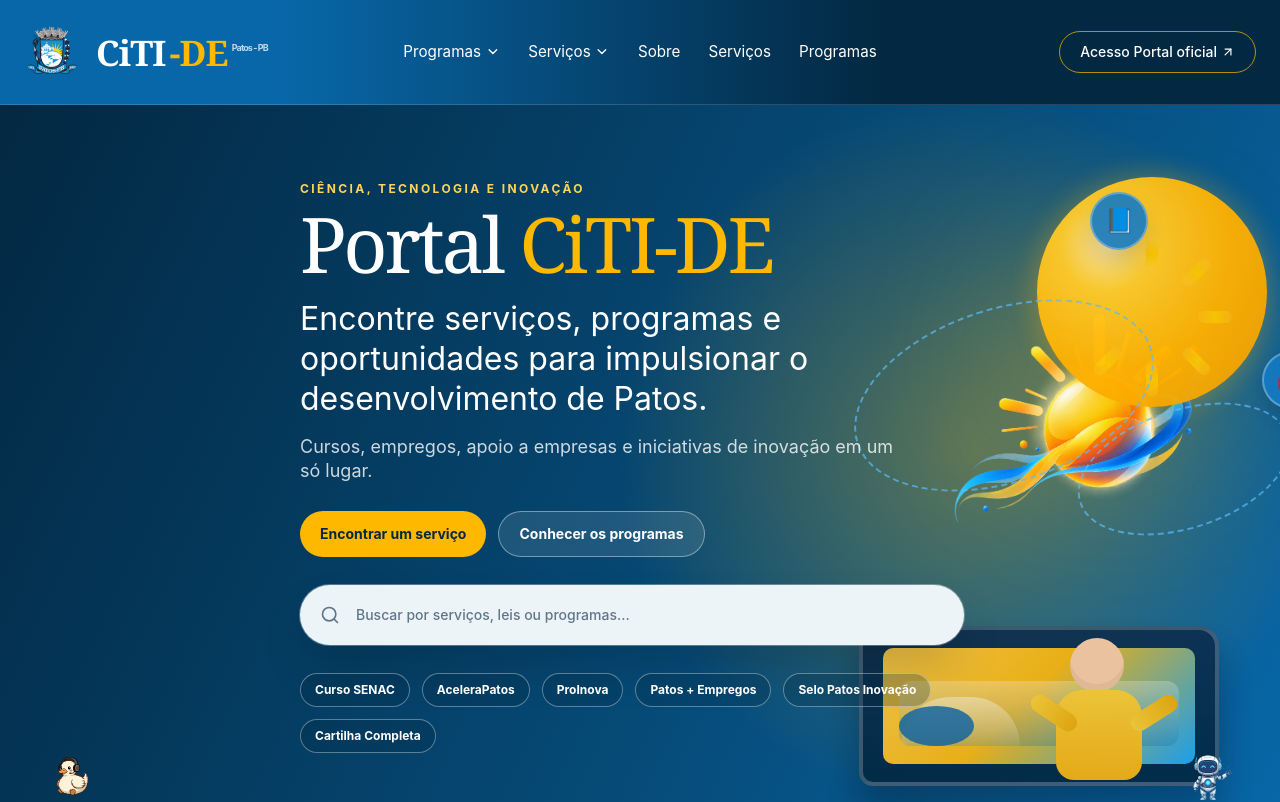
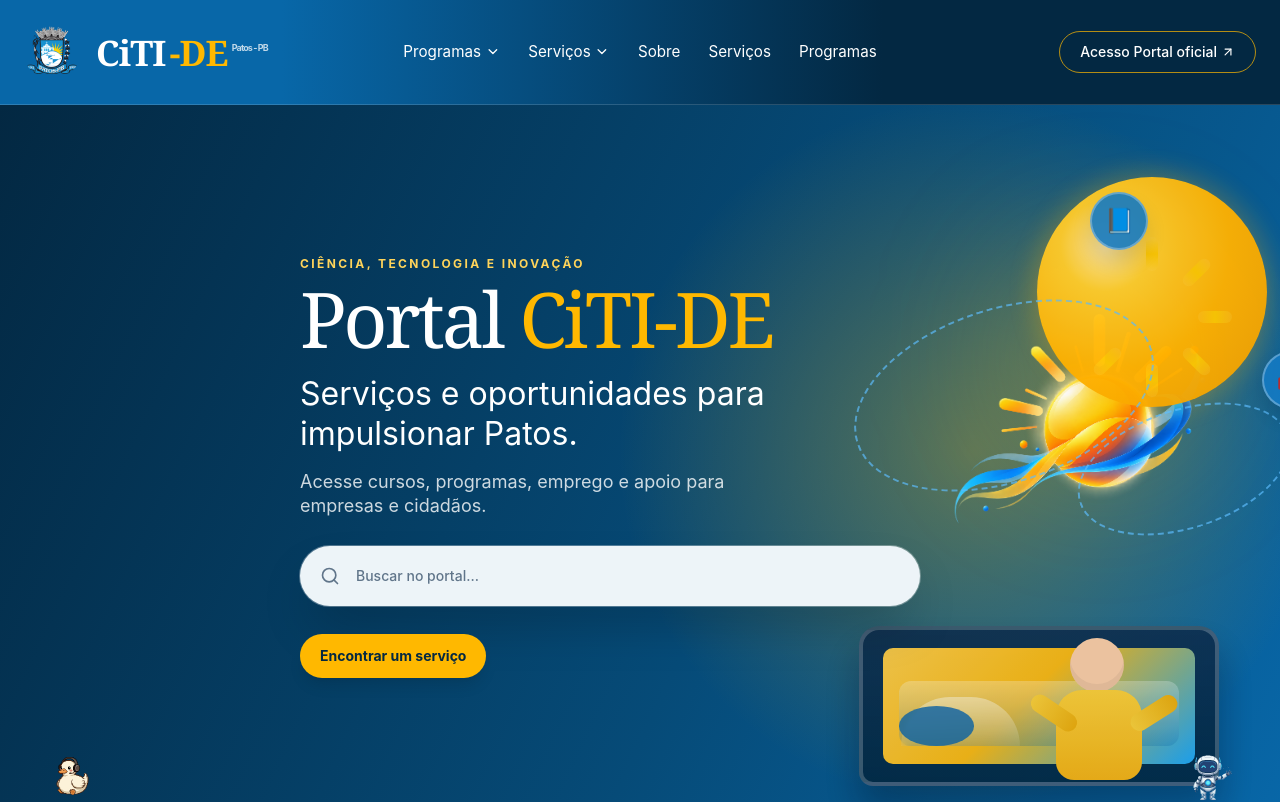
Before and after one commit to otavio2019/CITI-DE, a Next.js app: page / in a window 1280 px wide. Shown: the top 802 px of the page. Built offline with nearby package versions, Linux system fonts and the light colour scheme.

Commit message:
Organização

```diff
--- a/src/components/sections/HeroSection.tsx
+++ b/src/components/sections/HeroSection.tsx
@@ -59,30 +59,23 @@
 					<h1 className="max-w-full font-[family-name:var(--font-joan)] text-[clamp(2.5rem,6vw,6.4rem)] leading-[0.9] tracking-[-0.04em] md:text-[clamp(2.8rem,6vw,6.8rem)]">
 						Portal <span className="text-[var(--citi-yellow)]">CiTI-DE</span>
 					</h1>
-					<p className="mt-5 max-w-[38rem] text-lg leading-tight text-white sm:text-2xl lg:text-[2rem]">Encontre serviços, programas e oportunidades para impulsionar o desenvolvimento de Patos.</p>
-					<p className="mt-4 max-w-[38rem] text-sm leading-6 text-white/80 sm:text-base lg:text-lg">Cursos, empregos, apoio a empresas e iniciativas de inovação em um só lugar.</p>
-					{/* Ações prioritárias aparecem antes da busca para orientar o visitante. */}
-					<div className="mt-6 flex flex-wrap gap-2.5 sm:mt-7 sm:gap-3">
-						<a href="#acesso-rapido" className="inline-flex items-center justify-center rounded-full bg-[var(--citi-yellow)] px-4 py-2.5 text-xs font-bold text-[var(--citi-navy)] hover:bg-[var(--citi-yellow-soft)] sm:px-5 sm:py-3 sm:text-sm">Encontrar um serviço</a>
-						<a href="#programas" className="inline-flex items-center justify-center rounded-full border border-white/40 bg-white/10 px-4 py-2.5 text-xs font-bold text-white hover:border-[var(--citi-yellow)] hover:bg-white/15 sm:px-5 sm:py-3 sm:text-sm">Conhecer os programas</a>
-					</div>
-					{/* Busca global com mensagem acessível para sucesso e erro. */}
-					<form onSubmit={onSearch} className="mt-6 max-w-[720px] sm:mt-7">
+					<p className="mt-5 max-w-[34rem] text-lg leading-tight text-white sm:text-2xl lg:text-[2rem]">Serviços e oportunidades para impulsionar Patos.</p>
+					<p className="mt-4 max-w-[32rem] text-sm leading-6 text-white/80 sm:text-base lg:text-lg">Acesse cursos, programas, emprego e apoio para empresas e cidadãos.</p>
+
+					{/* Busca global focada em uma ação principal: encontrar um serviço. */}
+					<form onSubmit={onSearch} className="mt-6 max-w-[620px] sm:mt-7">
 						<label htmlFor="site-search" className="sr-only">Buscar no portal CiTI-DE</label>
 						<div className="flex items-center gap-2 rounded-full bg-[var(--citi-surface)] p-2 shadow-2xl ring-1 ring-white/30">
 							<FiSearch className="ml-3 shrink-0 text-xl text-[var(--citi-text-muted)]" aria-hidden="true" />
-							<input id="site-search" type="search" value={searchTerm} onChange={onSearchTermChange} aria-describedby="site-search-message" aria-invalid={searchMessage.includes("não encontramos") || searchMessage.includes("Digite")} placeholder="Buscar por serviços, leis ou programas..." className="min-w-0 flex-1 bg-transparent px-2 py-3 text-sm font-medium text-[var(--citi-text)] outline-none placeholder:text-[var(--citi-text-muted)]" />
+							<input id="site-search" type="search" value={searchTerm} onChange={onSearchTermChange} aria-describedby="site-search-message" aria-invalid={searchMessage.includes("não encontramos") || searchMessage.includes("Digite")} placeholder="Buscar no portal..." className="min-w-0 flex-1 bg-transparent px-2 py-3 text-sm font-medium text-[var(--citi-text)] outline-none placeholder:text-[var(--citi-text-muted)]" />
 						</div>
 						<p id="site-search-message" role="status" aria-live="polite" className={searchMessage ? "mt-3 text-sm font-medium text-[var(--citi-yellow-soft)]" : "sr-only"}>{searchMessage}</p>
 					</form>
 
-					{/* Atalhos para os destinos mais procurados. */}
-					<div className="mt-6 flex w-full max-w-[720px] flex-wrap gap-2 sm:gap-2.5 sm:mt-7 sm:gap-3">
-						{heroCategories.map((category) => (
-							<a key={category.label} href={category.href} className="flex w-fit shrink-0 items-center justify-center rounded-full border border-white/35 bg-[var(--citi-navy)]/25 px-3 py-2 text-center text-[0.72rem] font-bold text-white transition hover:border-[var(--citi-yellow)] hover:bg-[var(--citi-yellow)]/15 sm:px-3.5 sm:text-xs">
-								{category.label}
-							</a>
-						))}
+					<div className="mt-6 sm:mt-7">
+						<a href="#acesso-rapido" className="inline-flex items-center justify-center rounded-full bg-[var(--citi-yellow)] px-5 py-3 text-sm font-bold text-[var(--citi-navy)] shadow-lg shadow-[var(--citi-yellow)]/20 transition hover:bg-[var(--citi-yellow-soft)]">
+							Encontrar um serviço
+						</a>
 					</div>
 				</div>
 
--- a/src/components/sections/PortalSections.tsx
+++ b/src/components/sections/PortalSections.tsx
@@ -14,12 +14,12 @@
 export function PortalSections() {
 	return (
 		<div className="portal-content-surface">
+			<AboutSection />
+			<QuickAccessSection />
 			<HighlightsStripSection />
-			<AboutSection />
-			<AudienceSection />
-			<QuickAccessSection />
 			<PatosPixelSection />
 			<NewsSection />
+			<AudienceSection />
 			<ServicesSection />
 			<ProgramsSection />
 			<FaqSection />
```
